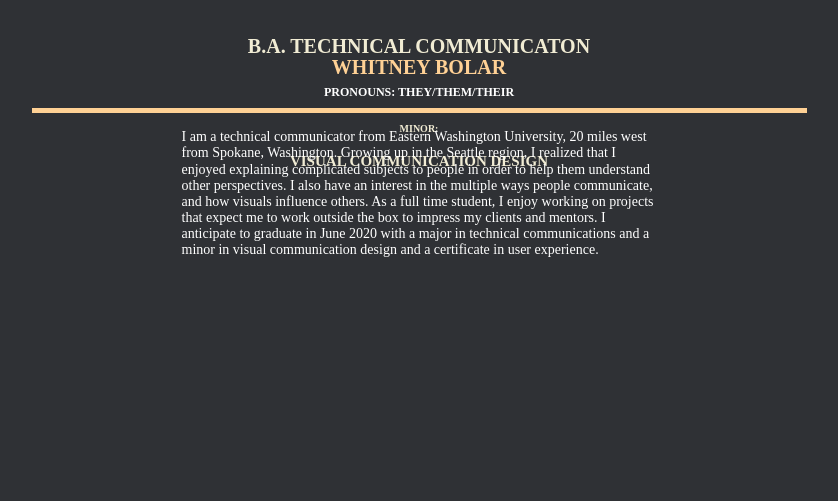
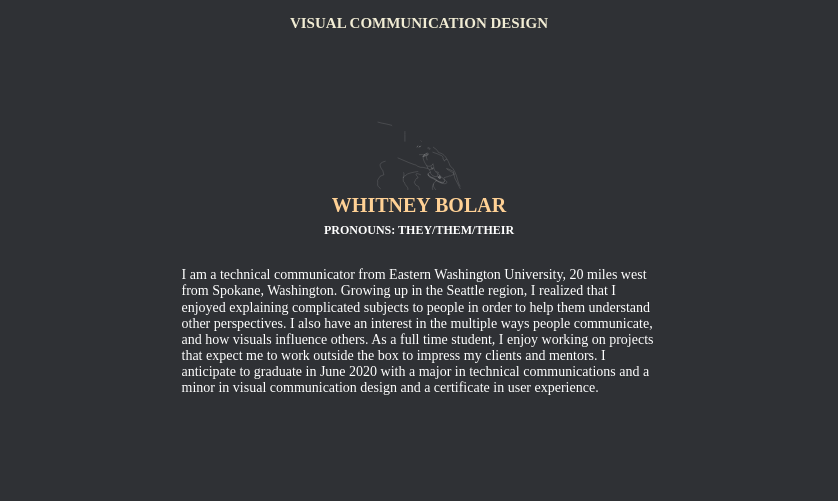
Before and after one commit to whitneybolar/whitneybolar.github.io, a plain HTML site: page index.html in a window 1280 px wide. Shown: the part 1732-2233 px from the top of the page, without its empty margins (246-1084 px from the left). Drawn offline with nearby package versions, Linux system fonts and the light colour scheme.

Commit message:
back track again svg

```diff
--- a/css/portfolio.css
+++ b/css/portfolio.css
@@ -679,7 +679,12 @@ about me media query between 1500 & 800
     }
 
     #about-be-svg {
-    display: none;
+      color: #FFD195;
+      display: flex;
+      margin-left: 0em;
+      margin-top: 12em;
+      height: 400px ;
+      width: 400px;
     }
 
     #about-me-main-title {
```
